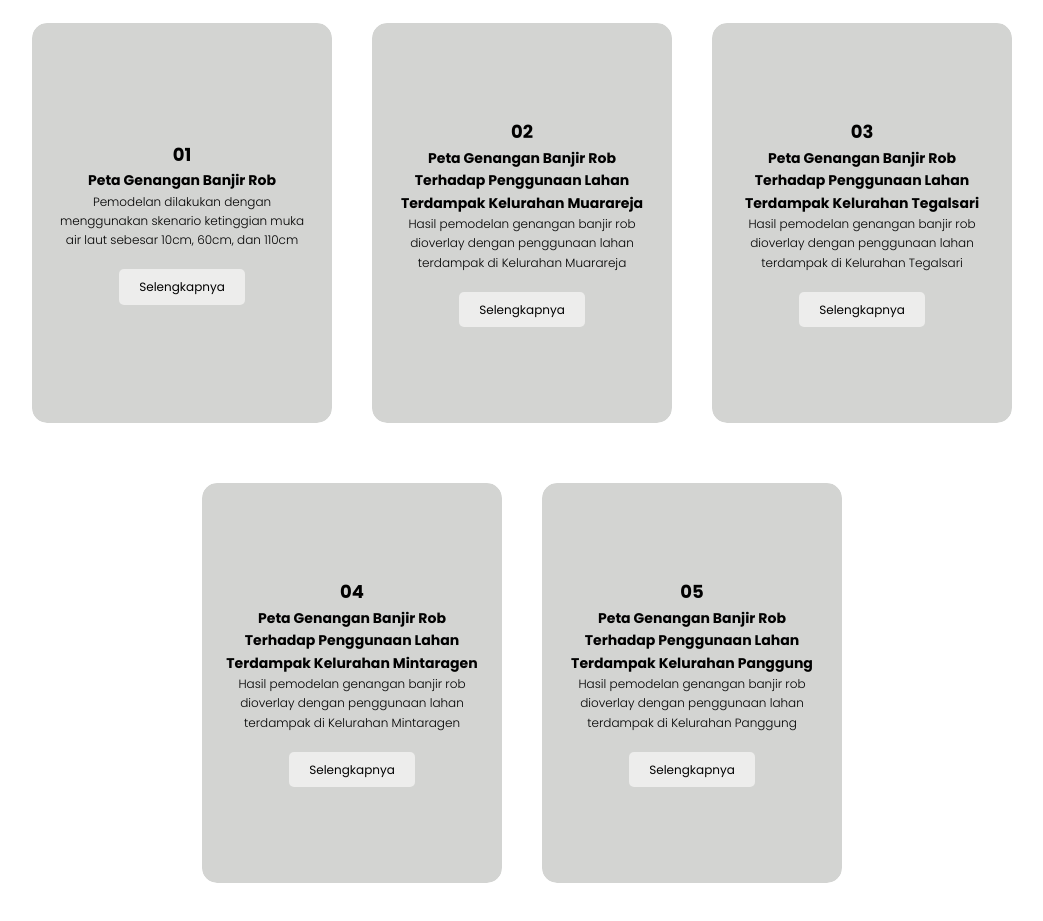
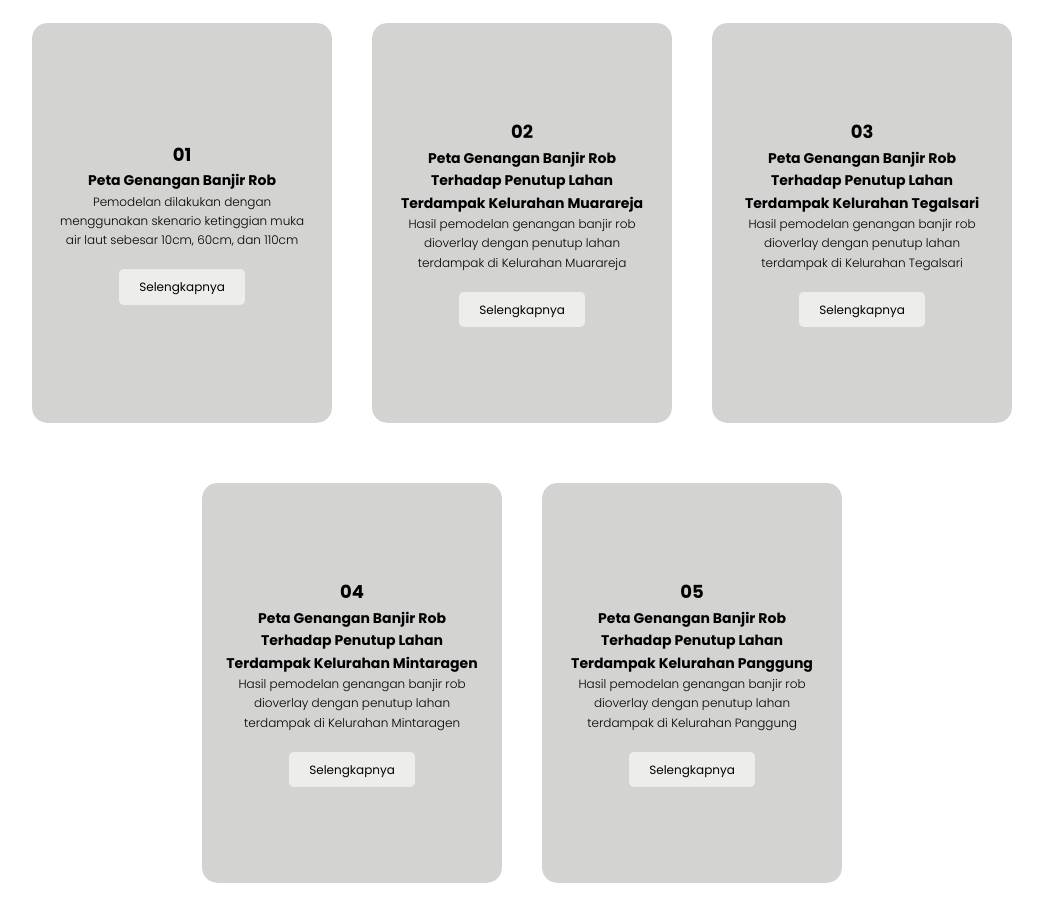
Before and after one commit to lenninabillah/TidalTegal, a plain HTML site: page index.html in a window 1280 px wide. Shown: the part 2755-3676 px from the top of the page, without its empty margins (118-1161 px from the left). Drawn offline with nearby package versions, Linux system fonts and the light colour scheme.

Commit message:
Update index.html

```diff
--- a/index.html
+++ b/index.html
@@ -36,10 +36,10 @@
                 </button>
                 <div class="dropdown-content">
                     <a href="genangan banjir.html">Peta Genangan Banjir Rob</a>
-                    <a href="pl muarareja.html">Peta Penggunaan Lahan Muarareja</a>
-                    <a href="pl tegalsari.html">Peta Penggunaan Lahan Tegalsari</a>
-                    <a href="pl mintaragen.html">Peta Penggunaan Lahan Mintaragen</a>
-                    <a href="pl panggung.html">Peta Penggunaan Lahan Panggung</a>
+                    <a href="pl muarareja.html">Peta Penutup Lahan Muarareja</a>
+                    <a href="pl tegalsari.html">Peta Penutup Lahan Tegalsari</a>
+                    <a href="pl mintaragen.html">Peta Penutup Lahan Mintaragen</a>
+                    <a href="pl panggung.html">Peta Penutup Lahan Panggung</a>
                 </div>
             </div>
             <a href="informasi.html">Informasi</a>
@@ -138,7 +138,7 @@
             Wilayah yang menjadi objek penelitian meliputi kecamatan dan kelurahan yang berada di Pantai Utara Kota
             Tegal, yaitu Kelurahan Mintaragen dan Kelurahan Panggung di Kecamatan Tegal Timur, serta Kelurahan Muarareja
             dan Kelurahan Tegalsari di Kecamatan Tegal Barat.
-            Analisis dilakukan untuk mengetahui area dan luasan genangan rob serta mengetahui jenis penggunaan lahan
+            Analisis dilakukan untuk mengetahui area dan luasan genangan rob serta mengetahui jenis penutup lahan
             yang akan terdampak banjir rob.
 
         </p>
@@ -164,9 +164,9 @@
                     <div class="content">
                         <h2>02</h2>
                         <h3>
-                            Peta Genangan Banjir Rob Terhadap Penggunaan Lahan Terdampak Kelurahan Muarareja
+                            Peta Genangan Banjir Rob Terhadap Penutup Lahan Terdampak Kelurahan Muarareja
                         </h3>
-                        <p>Hasil pemodelan genangan banjir rob dioverlay dengan penggunaan lahan terdampak di
+                        <p>Hasil pemodelan genangan banjir rob dioverlay dengan penutup lahan terdampak di
                             Kelurahan Muarareja</p>
                         <a href="pl muarareja.html">Selengkapnya</a>
                     </div>
@@ -178,9 +178,9 @@
                     <div class="content">
                         <h2>03</h2>
                         <h3>
-                            Peta Genangan Banjir Rob Terhadap Penggunaan Lahan Terdampak Kelurahan Tegalsari
+                            Peta Genangan Banjir Rob Terhadap Penutup Lahan Terdampak Kelurahan Tegalsari
                         </h3>
-                        <p>Hasil pemodelan genangan banjir rob dioverlay dengan penggunaan lahan terdampak di
+                        <p>Hasil pemodelan genangan banjir rob dioverlay dengan penutup lahan terdampak di
                             Kelurahan Tegalsari</p>
                         <a href="pl tegalsari.html">Selengkapnya</a>
                     </div>
@@ -194,9 +194,9 @@
                     <div class="content">
                         <h2>04</h2>
                         <h3>
-                            Peta Genangan Banjir Rob Terhadap Penggunaan Lahan Terdampak Kelurahan Mintaragen
+                            Peta Genangan Banjir Rob Terhadap Penutup Lahan Terdampak Kelurahan Mintaragen
                         </h3>
-                        <p>Hasil pemodelan genangan banjir rob dioverlay dengan penggunaan lahan terdampak di
+                        <p>Hasil pemodelan genangan banjir rob dioverlay dengan penutup lahan terdampak di
                             Kelurahan Mintaragen</p>
                         <a href="pl mintaragen.html">Selengkapnya</a>
                     </div>
@@ -208,9 +208,9 @@
                     <div class="content">
                         <h2>05</h2>
                         <h3>
-                            Peta Genangan Banjir Rob Terhadap Penggunaan Lahan Terdampak Kelurahan Panggung
+                            Peta Genangan Banjir Rob Terhadap Penutup Lahan Terdampak Kelurahan Panggung
                         </h3>
-                        <p>Hasil pemodelan genangan banjir rob dioverlay dengan penggunaan lahan terdampak di
+                        <p>Hasil pemodelan genangan banjir rob dioverlay dengan penutup lahan terdampak di
                             Kelurahan Panggung</p>
                         <a href="pl panggung.html">Selengkapnya</a>
                     </div>
```
